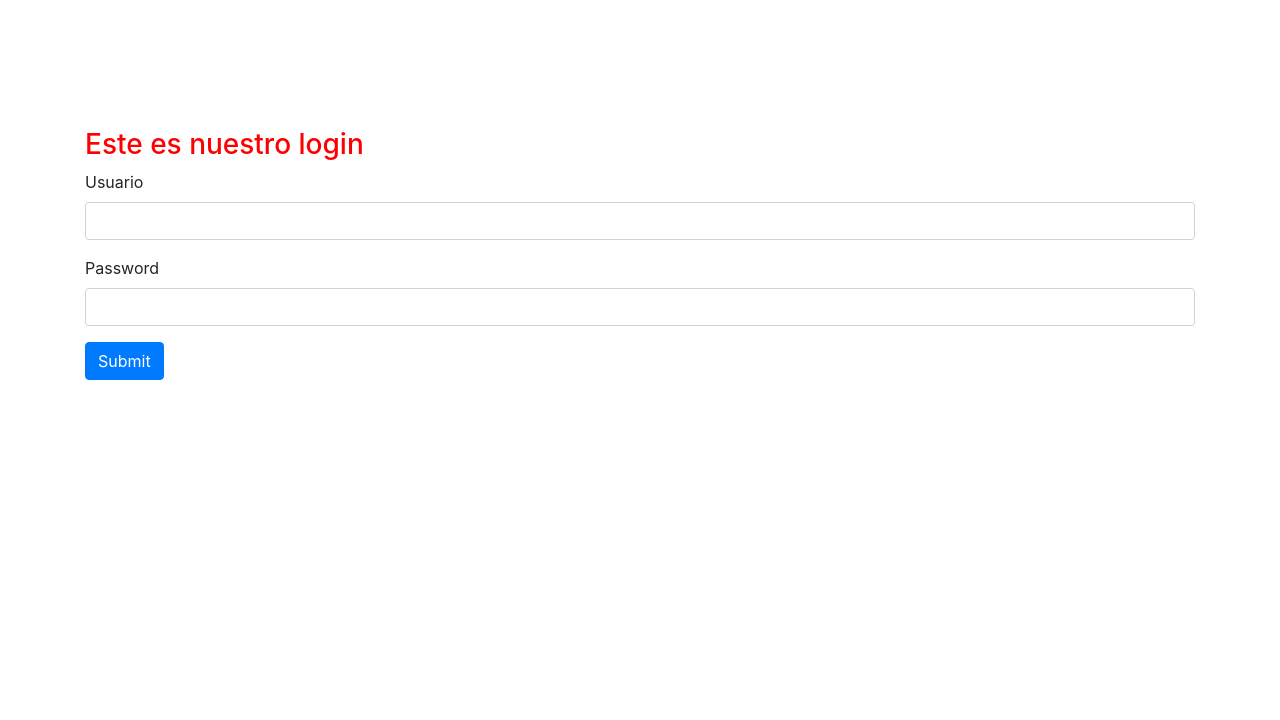
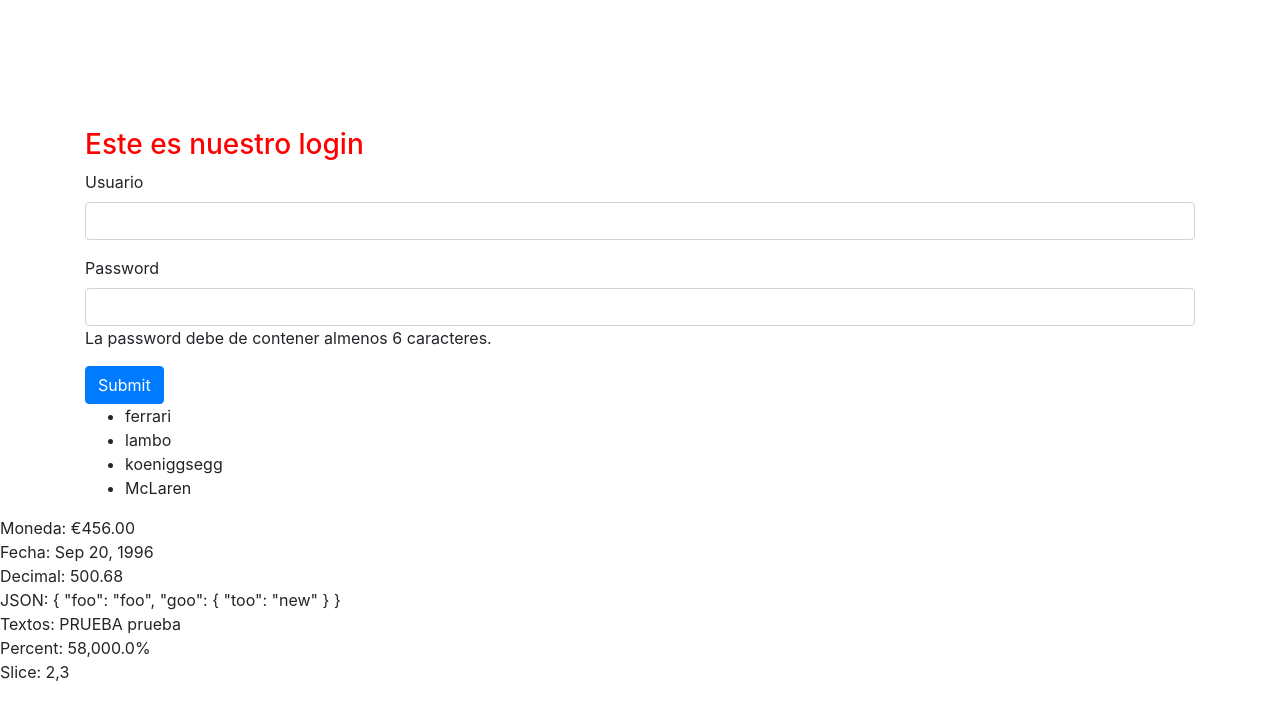
Before and after one commit to RicciCev/AngularCEV, an Angular app: page /login in a window 1280 px wide. Shown: the top 720 px of the page. Built offline with nearby package versions, Linux system fonts and the light colour scheme.

Commit message:
added pipes

```diff
--- a/src/app/pages/login/login.component.html
+++ b/src/app/pages/login/login.component.html
@@ -18,9 +18,31 @@
                 <label for="password">Password</label>
                 <input type="password" [(ngModel)]="this.passw" class="form-control" id="password">
             <div>{{ this.passw }}</div>
+            <!-- con *ngIf solo se mostrará su contenido si se cumple la condición. En este caso si la variable validatePassw que es una boolean es false se debe mostrar el texto. -->
+            <div *ngIf="!this.validatePassw">
+                La password debe de contener almenos 6 caracteres.
+            </div>
             </div>
             <!-- el evento 'click' gracias al databinding de vista a componente ejecuta el método ubicado en el componente login. -->
             <button type="submit" (click)="this.sendLogin()" class="btn btn-primary">Submit</button>
         </div>
     </div>
+    <div class="row">
+        <div class="col-md-12">
+            <ul>
+                <!-- *ngFor es como un for loop, especificamos tipo de variable, su nombre y sobre que array debe hacer el loop, en este caso arrayOfCars y el output será la variable. -->
+                <!-- mostrará cada variable como un elemento de la lista. -->
+                <li *ngFor="let carBrand of this.arrayOfCars">{{ carBrand }}</li>
+            </ul>
+        </div>
+    </div>
 </div>
+
+<!-- Esto son pipes acompanyados de variables definidas en el componente login TS con varios valores predefinidos como currency, date, uppercase... -->
+<div>Moneda: {{ this.dataCurrency | currency: 'EUR' }}</div>
+<div>Fecha: {{ this.dataDate | date }}</div>
+<div>Decimal: {{ this.dataDecimal | number: '3.1-2' }}</div>
+<div>JSON: {{ this.dataJson | json }}</div>
+<div>Textos: {{ this.dataString | uppercase }} {{ this.dataString | lowercase }}</div>
+<div>Percent: {{ this.dataPercent | percent: '2.1-2' }}</div>
+<div>Slice: {{ this.dataSlice | slice:1:3 }}</div>
--- a/src/app/pages/login/login.component.ts
+++ b/src/app/pages/login/login.component.ts
@@ -1,4 +1,4 @@
-import { Component, OnDestroy, OnInit } from '@angular/core';
+import { Component, OnDestroy, OnInit, ɵisDefaultChangeDetectionStrategy } from '@angular/core';
 
 @Component({
     // selector es el nombre de este componente.
@@ -18,10 +18,23 @@ export class LoginComponent implements OnInit, OnDestroy {
 
     public user: string;
     public passw: string;
+    public validatePassw: boolean;
+
+    public arrayOfCars: Array<string>;
+
+    public dataCurrency: number = 456;
+    public dataDate = new Date(1996, 8, 20);
+    public dataDecimal: any = 500.678;
+    public dataJson = {foo: 'foo', goo: { too: 'new'}};
+    public dataString: string = 'Prueba';
+    public dataPercent: number = 580;
+    public dataSlice: Array<number> = [1, 2, 3, 4, 5, 6];
 
     constructor() {
         this.title = 'Este es nuestro login';
         this.titleLogin = true;
+        this.validatePassw = false;
+        this.arrayOfCars = ['ferrari', 'lambo', 'koeniggsegg', 'McLaren'];
     }
 
     // se ejecuta cuando se inicia esta página.
@@ -37,6 +50,12 @@ export class LoginComponent implements OnInit, OnDestroy {
     // método que gracias al databinding será llamado y ejecutado en la vista, ejemplo de databinding de vista a componente.
     public sendLogin(): void {
         console.log('El usuario es ' + this.user + ', la password es ' + this.passw);
+        // la passw debe contener almenos 6 caracteres.
+        if(this.passw.length < 6) {
+            this.validatePassw = false;
+        } else {
+            this.validatePassw = true;
+        }
     }
 
     public validateEmail(evento): void {
```
